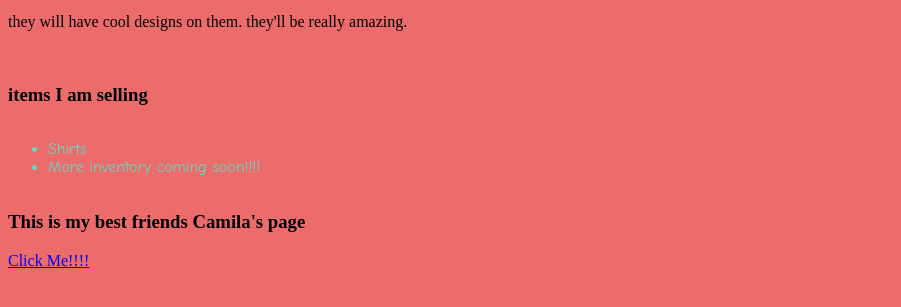
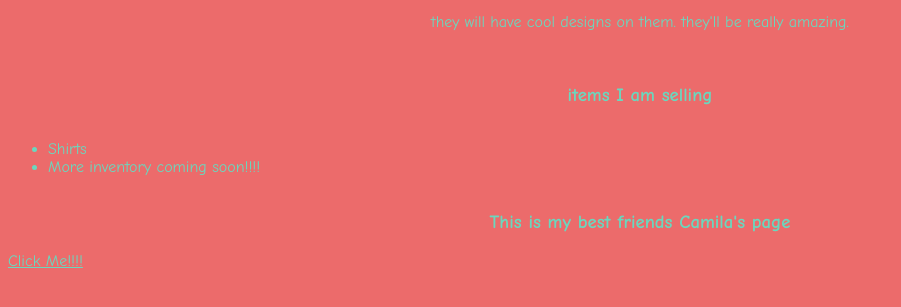
Before and after one commit to Krael7295/Krael7295.github.io, a plain HTML site: page index.html in a window 1280 px wide. Shown: the part 183-490 px from the top of the page, without its empty margins (0-901 px from the left). Drawn offline with Linux system fonts and the light colour scheme.

Commit message:
Update Stylesheet.css

```diff
--- a/Stylesheet.css
+++ b/Stylesheet.css
@@ -1,4 +1,5 @@
-h1 {
-font-family:Arial;
-color: #1E86E8;
+.basic{
+  font-family: Comic Sans MS;
+  color:#6AD7BE;
+  text-align:center
 }
```
